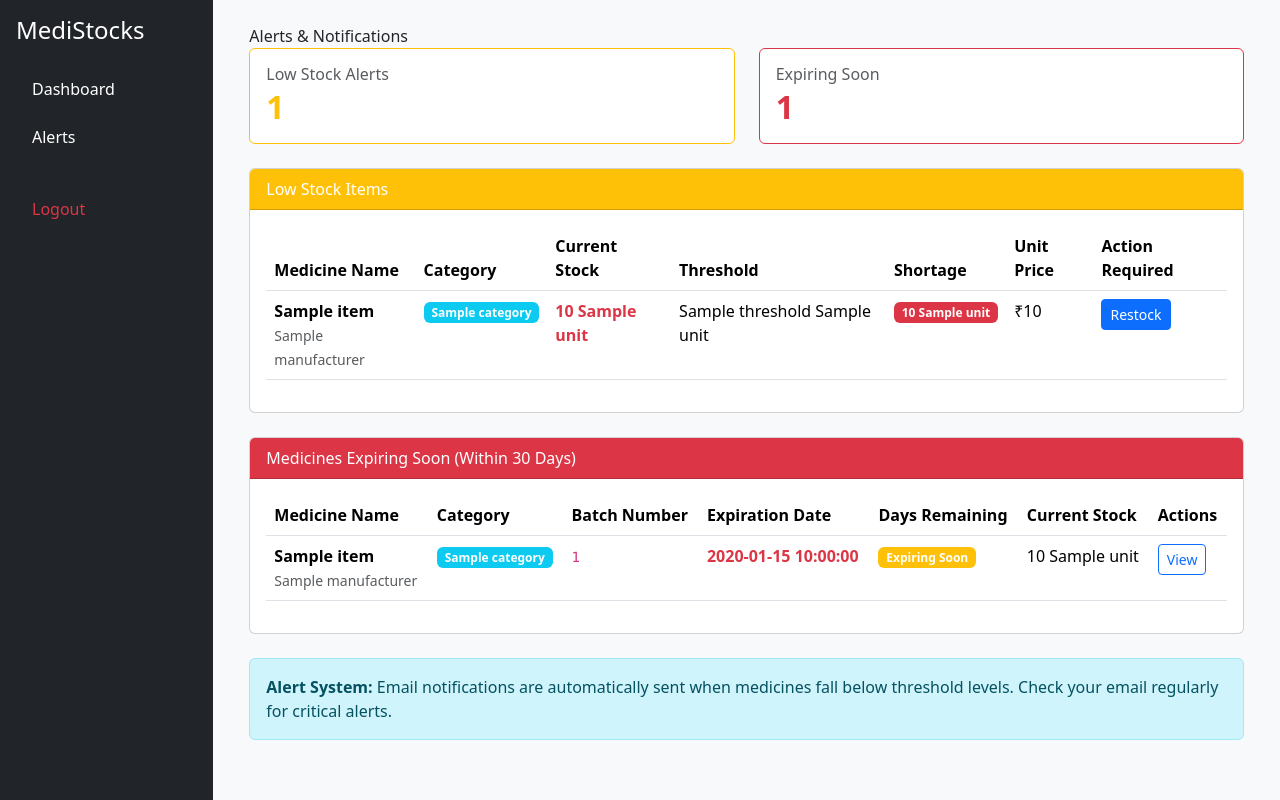
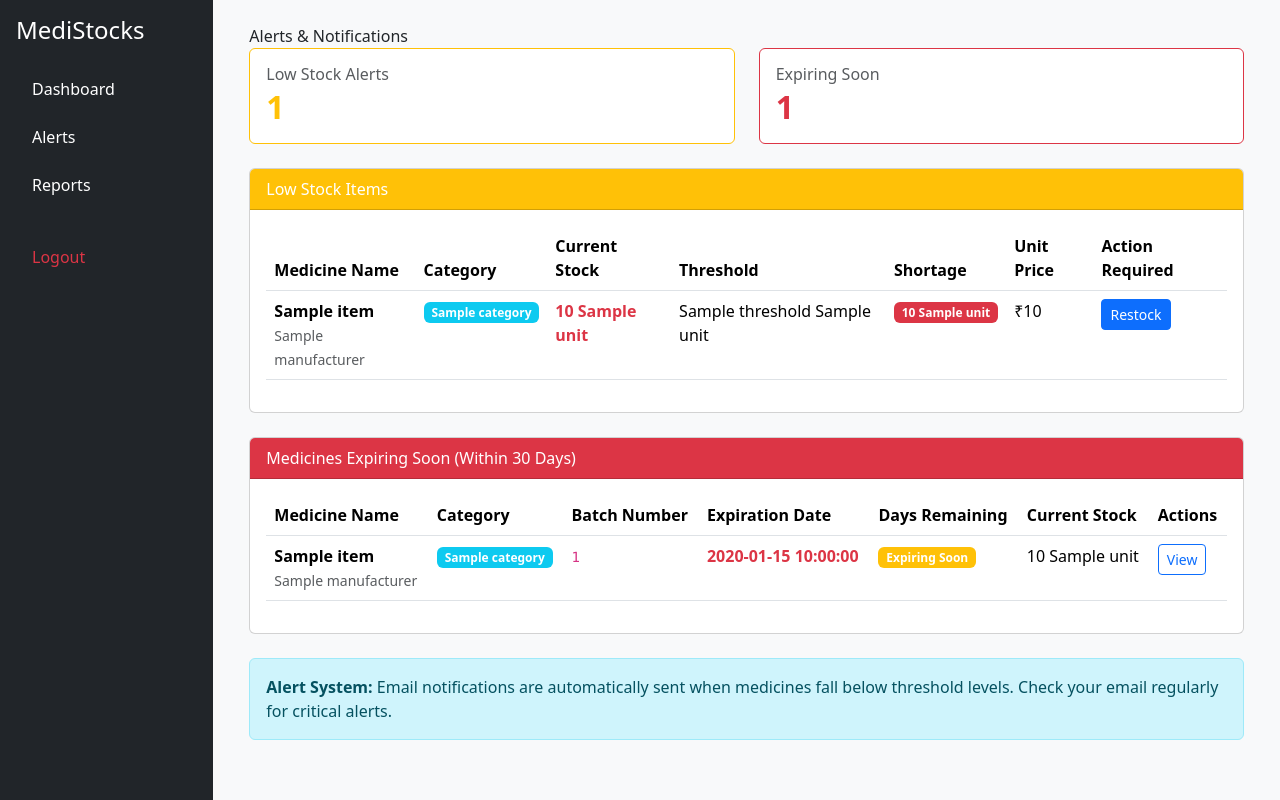
Before and after one commit to janumpallydivya15-netizen/MediStocks, a Python web app: template templates/alerts.html in a window 1280 px wide. Run offline with Jinja, Linux system fonts and the light colour scheme; the template is opened without the code that fills it: most values are stand-ins (such as "Sample title", 1, 10 or a date in 2020).

Commit message:
base.html

```diff
--- a/templates/base.html
+++ b/templates/base.html
@@ -49,12 +49,19 @@
         </a>
     </li>
 
+    <li class="nav-item mb-2">
+        <a class="nav-link text-white" href="{{ url_for('reports') }}">
+            Reports
+        </a>
+    </li>
+
     <li class="nav-item mt-4">
         <a class="nav-link text-danger" href="{{ url_for('logout') }}">
             Logout
         </a>
     </li>
 </ul>
+
         </nav>
 
         <!-- Main Content -->
```
Lines whose indentation alone changed are shown as unchanged.
